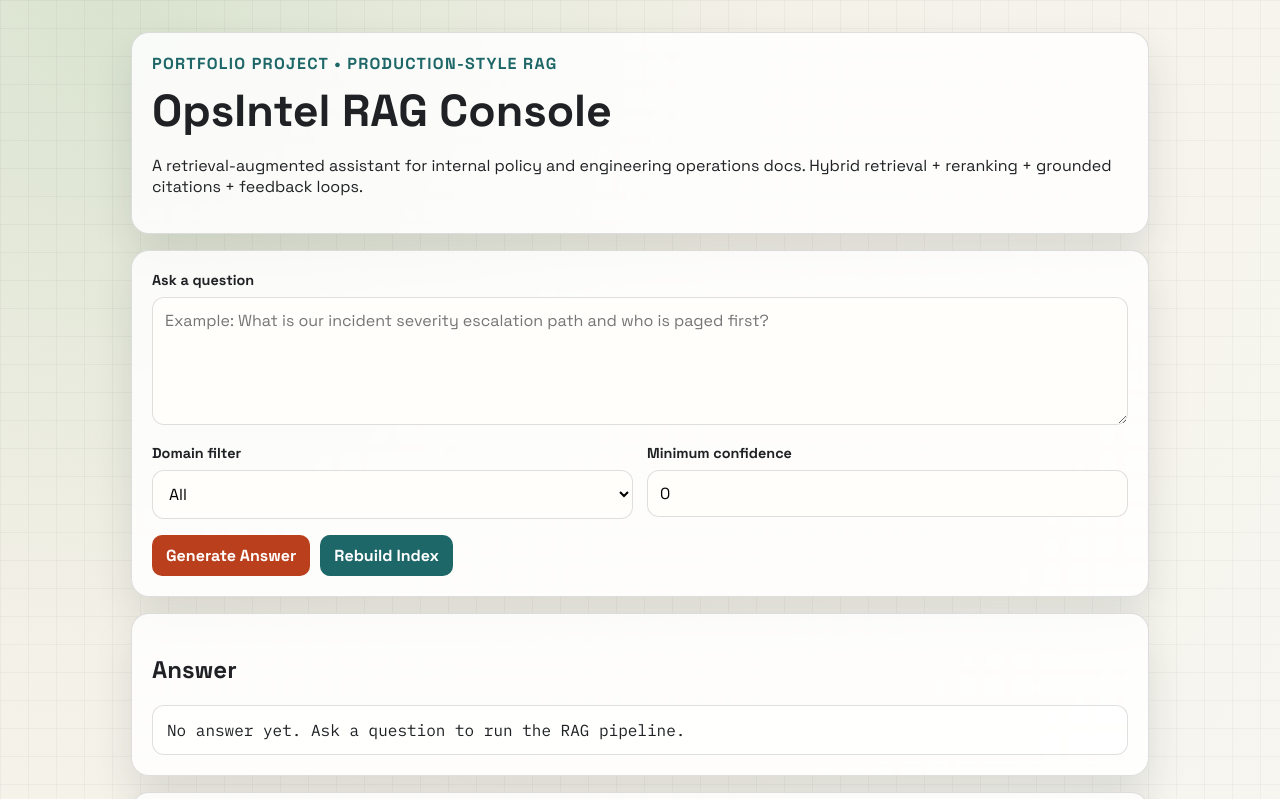
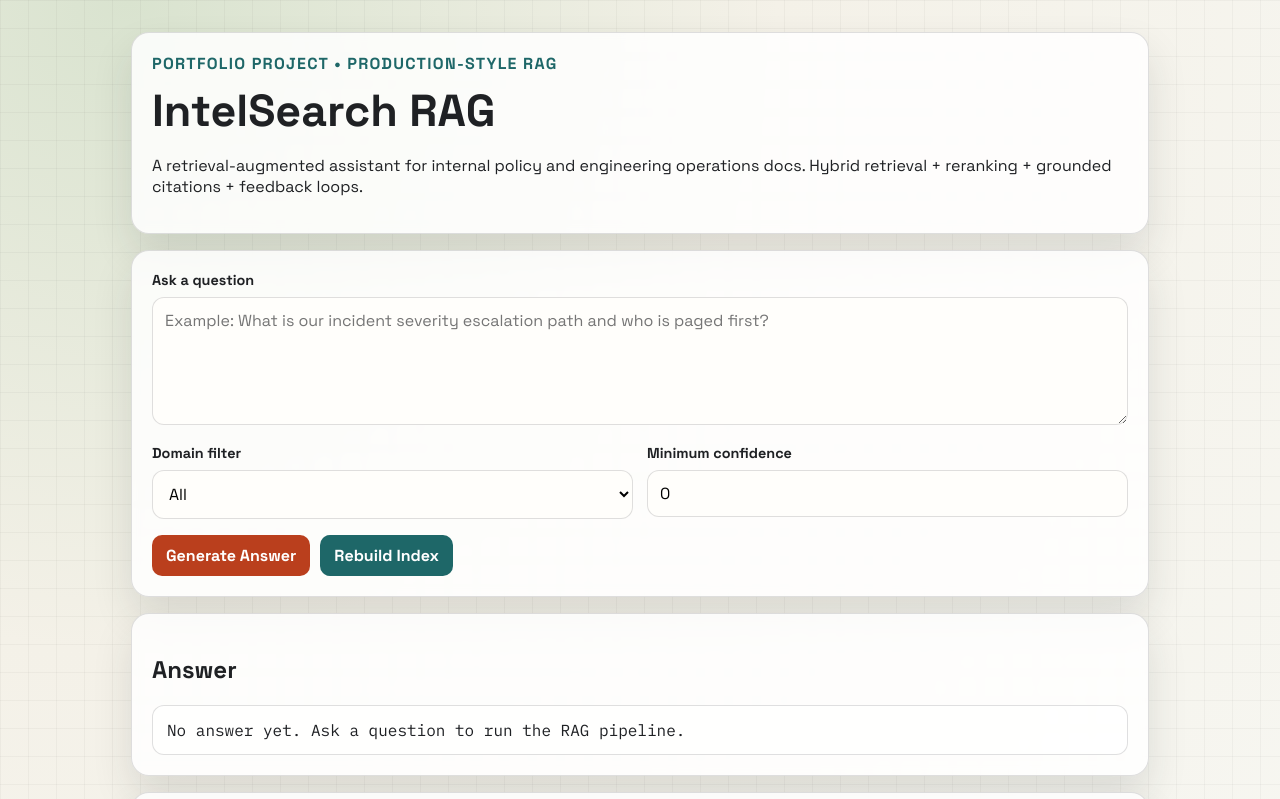
Before and after one commit to subhash-0000/IntelSearch-Rag, a Flask app: page / in a window 1280 px wide. Shown: the top 799 px of the page. Run offline with Flask 3, Linux system fonts and the light colour scheme.

Commit message:
Rename project branding

```diff
--- a/app/templates/index.html
+++ b/app/templates/index.html
@@ -3,7 +3,7 @@
   <head>
     <meta charset="UTF-8" />
     <meta name="viewport" content="width=device-width, initial-scale=1.0" />
-    <title>OpsIntel RAG Console</title>
+    <title>IntelSearch RAG</title>
     <link rel="preconnect" href="https://fonts.googleapis.com" />
     <link rel="preconnect" href="https://fonts.gstatic.com" crossorigin />
     <link href="https://fonts.googleapis.com/css2?family=Space+Grotesk:wght@400;500;700&family=IBM+Plex+Mono:wght@400;600&display=swap" rel="stylesheet" />
@@ -14,7 +14,7 @@
     <main class="layout">
       <section class="hero card">
         <p class="kicker">Portfolio Project • Production-style RAG</p>
-        <h1>OpsIntel RAG Console</h1>
+        <h1>IntelSearch RAG</h1>
         <p>
           A retrieval-augmented assistant for internal policy and engineering operations docs.
           Hybrid retrieval + reranking + grounded citations + feedback loops.
```
Also changed, not shown: README.md.
